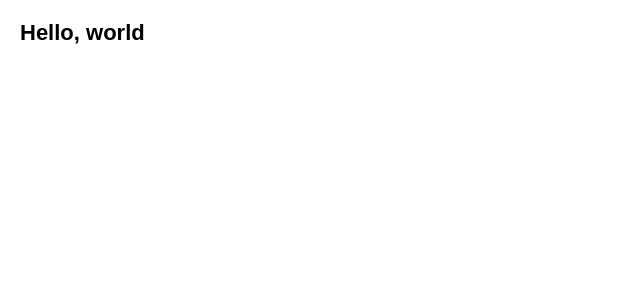
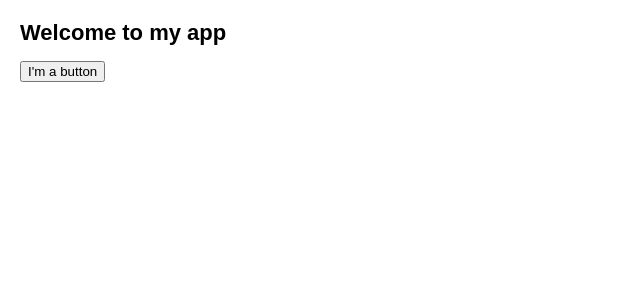
Before and after one commit to globus40000/react.dev-learn, a React (Vite) app: page / in a window 1280 px wide. Shown: the top 300 px of the page, without its empty margins (0-640 px from the left). Built offline with nearby package versions, Linux system fonts and the light colour scheme; the HTML template or start-up script is replaced by a standard one.

Commit message:
Creating and nesting components

```diff
--- a/src/App.tsx
+++ b/src/App.tsx
@@ -1,15 +1,16 @@
 import type { FC } from "react";
 
-interface IGreetingProps {
-  name: string;
-}
-
-const Greeting: FC<IGreetingProps> = ({ name }) => {
-  return <h1>Hello, {name}</h1>;
+const MyButton: FC = () => {
+  return <button type="button">I'm a button</button>;
 };
 
 const App: FC = () => {
-  return <Greeting name="world" />;
+  return (
+    <div>
+      <h1>Welcome to my app</h1>
+      <MyButton />
+    </div>
+  );
 };
 
 export default App;
```
